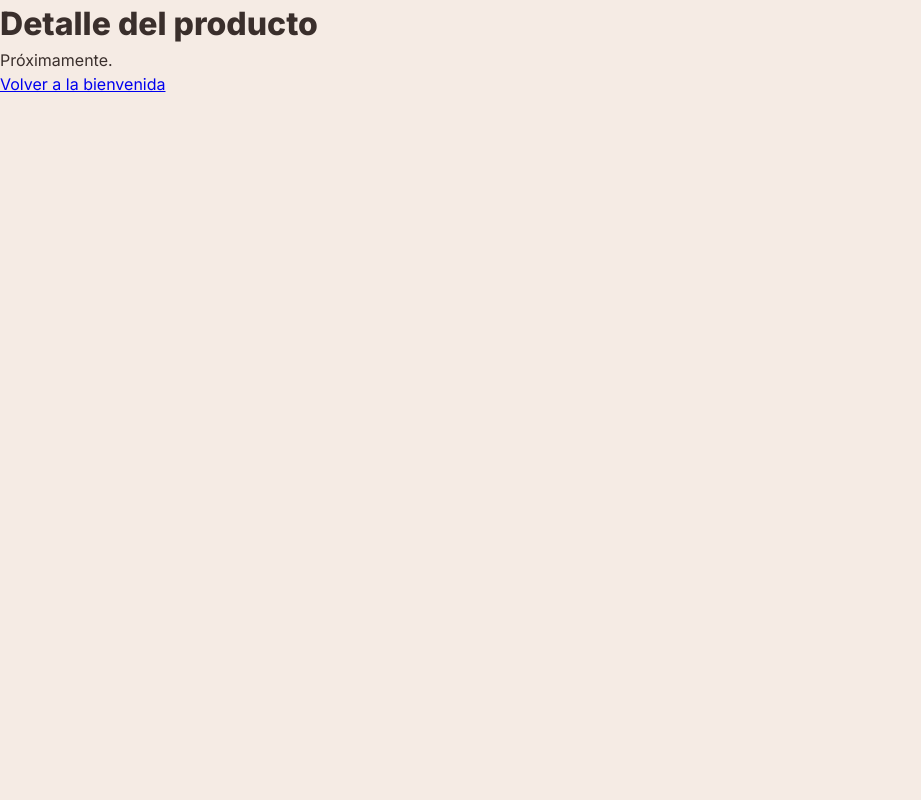
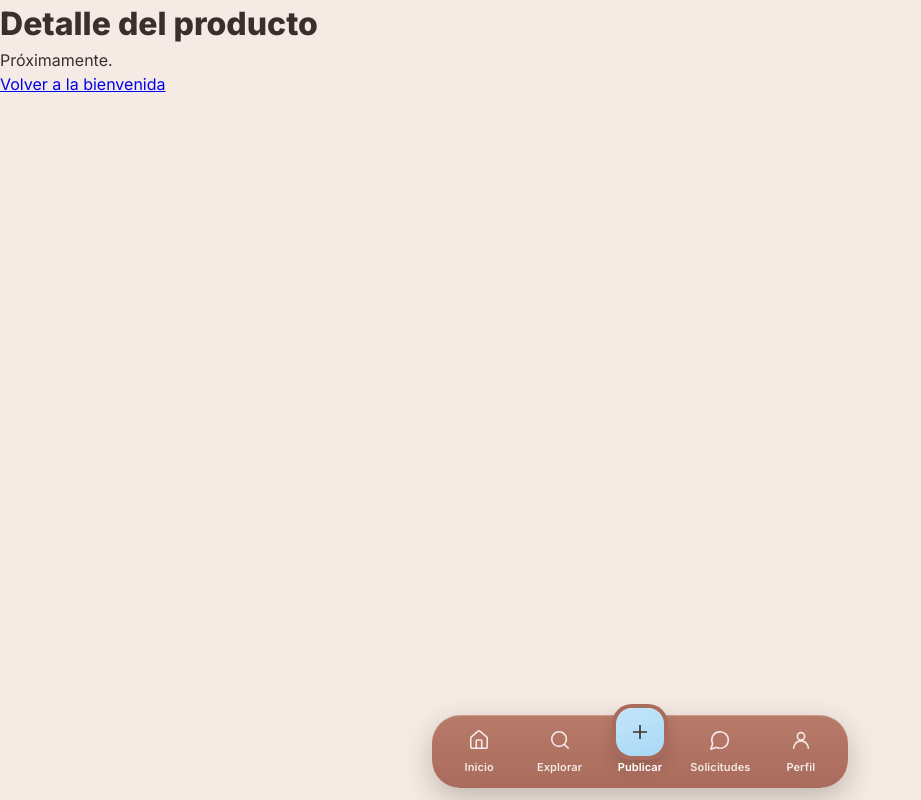
Before and after one commit to daviiid00/antojos-upb, a React (Vite) app in the folder app/frontend/: page /producto/1 in a window 1280 px wide. Shown: the whole page, without its empty margins (0-921 px from the left). Built offline with nearby package versions, Linux system fonts and the light colour scheme; no server answers.

Commit message:
ANTOJOS-45: Se agrega la barra de navegación global

```diff
--- a/app/frontend/src/App.jsx
+++ b/app/frontend/src/App.jsx
@@ -1,4 +1,5 @@
 import { Navigate, Route, Routes } from 'react-router'
+import AppLayout from './compartido/componentes/AppLayout.jsx'
 import Proximamente from './compartido/componentes/Proximamente.jsx'
 import RegisterPage from './modulos/autenticacion/RegisterPage.jsx'
 import WelcomePage from './modulos/autenticacion/WelcomePage.jsx'
@@ -7,16 +8,27 @@ import CatalogPage from './modulos/catalogo/CatalogPage.jsx'
 function App() {
   return (
     <Routes>
+      {/* Pantallas SIN barra de navegación */}
       <Route path="/" element={<Navigate to="/welcome" replace />} />
       <Route path="/welcome" element={<WelcomePage />} />
       <Route path="/register" element={<RegisterPage />} />
-      <Route path="/explorar" element={<CatalogPage />} />
-            <Route
-        path="/producto/:id"
-        element={<Proximamente titulo="Detalle del producto" />}
-      />
       <Route path="/login" element={<Proximamente titulo="Iniciar sesión" />} />
-      <Route path="/home" element={<Proximamente titulo="Inicio" />} />
+
+      {/* Pantallas CON barra de navegación */}
+      <Route element={<AppLayout />}>
+        <Route path="/home" element={<Proximamente titulo="Inicio" />} />
+        <Route path="/explorar" element={<CatalogPage />} />
+        <Route
+          path="/producto/:id"
+          element={<Proximamente titulo="Detalle del producto" />}
+        />
+        <Route path="/publicar" element={<Proximamente titulo="Publicar" />} />
+        <Route
+          path="/solicitudes"
+          element={<Proximamente titulo="Solicitudes" />}
+        />
+        <Route path="/perfil" element={<Proximamente titulo="Perfil" />} />
+      </Route>
     </Routes>
   )
 }
--- /dev/null
+++ b/app/frontend/src/compartido/componentes/AppLayout.css
@@ -0,0 +1,8 @@
+/* Deja espacio abajo para que la barra flotante no tape el contenido */
+.layout {
+  padding-bottom: 6.5rem;
+}
+
+.layout > main {
+  min-height: calc(100dvh - 6.5rem);
+}
--- /dev/null
+++ b/app/frontend/src/compartido/componentes/AppLayout.jsx
@@ -0,0 +1,15 @@
+import { Outlet } from 'react-router'
+import NavbarContainer from './NavbarContainer.jsx'
+import './AppLayout.css'
+
+// Estructura común: la pantalla de la ruta (Outlet) y la barra siempre abajo.
+function AppLayout() {
+  return (
+    <div className="layout">
+      <Outlet />
+      <NavbarContainer />
+    </div>
+  )
+}
+
+export default AppLayout
--- /dev/null
+++ b/app/frontend/src/compartido/componentes/IconosNavegacion.jsx
@@ -0,0 +1,63 @@
+// Íconos de la barra de navegación (trazo, heredan el color del texto).
+function Icono({ children }) {
+  return (
+    <svg
+      className="icono"
+      viewBox="0 0 24 24"
+      width="22"
+      height="22"
+      fill="none"
+      stroke="currentColor"
+      strokeWidth="1.75"
+      strokeLinecap="round"
+      strokeLinejoin="round"
+      aria-hidden="true"
+      focusable="false"
+    >
+      {children}
+    </svg>
+  )
+}
+
+export function IconoInicio() {
+  return (
+    <Icono>
+      <path d="M15 21v-8a1 1 0 0 0-1-1h-4a1 1 0 0 0-1 1v8" />
+      <path d="M3 10a2 2 0 0 1 .709-1.528l7-5.999a2 2 0 0 1 2.582 0l7 5.999A2 2 0 0 1 21 10v9a2 2 0 0 1-2 2H5a2 2 0 0 1-2-2z" />
+    </Icono>
+  )
+}
+
+export function IconoExplorar() {
+  return (
+    <Icono>
+      <circle cx="11" cy="11" r="8" />
+      <path d="m21 21-4.3-4.3" />
+    </Icono>
+  )
+}
+
+export function IconoMas() {
+  return (
+    <Icono>
+      <path d="M5 12h14M12 5v14" />
+    </Icono>
+  )
+}
+
+export function IconoSolicitudes() {
+  return (
+    <Icono>
+      <path d="M7.9 20A9 9 0 1 0 4 16.1L2 22Z" />
+    </Icono>
+  )
+}
+
+export function IconoPerfil() {
+  return (
+    <Icono>
+      <circle cx="12" cy="8" r="4" />
+      <path d="M4 21a8 8 0 0 1 16 0" />
+    </Icono>
+  )
+}
--- /dev/null
+++ b/app/frontend/src/compartido/componentes/NavbarContainer.css
@@ -0,0 +1,118 @@
+.navegacion {
+  /* Colores aproximados de la barra del prototipo de Figma */
+  --nav-fondo: #a96b5b;
+  --nav-fondo-claro: #b87a69;
+  --nav-texto: #ffffff;
+  --nav-texto-suave: rgba(255, 255, 255, 0.85);
+  --nav-activo: #fde08a;
+  --nav-destacado: #a8d8f5;
+
+  /* Barra flotante, centrada y separada del borde inferior */
+  position: fixed;
+  inset-inline: 0;
+  bottom: calc(0.75rem + env(safe-area-inset-bottom, 0px));
+  z-index: 10;
+  width: calc(100% - 1.5rem);
+  max-width: 26rem;
+  margin-inline: auto;
+  padding: 0.375rem 0.5rem;
+  border-radius: 1.75rem;
+  background: linear-gradient(180deg, var(--nav-fondo-claro), var(--nav-fondo));
+  box-shadow:
+    0 10px 28px rgba(58, 47, 44, 0.28),
+    inset 0 1px 0 rgba(255, 255, 255, 0.25);
+}
+
+.navegacion__lista {
+  display: grid;
+  grid-template-columns: repeat(5, 1fr);
+  gap: 0.125rem;
+  align-items: end;
+  padding: 0;
+  list-style: none;
+}
+
+.navegacion__enlace {
+  display: flex;
+  flex-direction: column;
+  align-items: center;
+  gap: 0.1875rem;
+  width: 100%;
+  padding: 0.5rem 0.25rem 0.4375rem;
+  border-radius: 1.125rem;
+  color: var(--nav-texto-suave);
+  font-size: 0.6875rem;
+  font-weight: 600;
+  letter-spacing: 0.01em;
+  text-decoration: none;
+  transition:
+    background-color 0.2s ease,
+    color 0.2s ease,
+    transform 0.15s ease;
+}
+
+.navegacion__enlace:hover {
+  background-color: rgba(255, 255, 255, 0.12);
+  color: var(--nav-texto);
+}
+
+.navegacion__enlace:active {
+  transform: scale(0.96);
+}
+
+/* Acceso de la pantalla en la que se está: píldora clara + ícono resaltado */
+.navegacion__enlace--activo {
+  background-color: rgba(255, 255, 255, 0.2);
+  color: var(--nav-activo);
+}
+
+.navegacion__enlace--activo .icono {
+  stroke-width: 2.25;
+}
+
+/* Botón central "Publicar": elevado, con aro del color de la barra */
+.navegacion__enlace--destacado,
+.navegacion__enlace--destacado:hover,
+.navegacion__enlace--destacado.navegacion__enlace--activo {
+  background-color: transparent;
+}
+
+.navegacion__enlace--destacado {
+  padding-top: 0;
+  color: var(--nav-texto);
+}
+
+.navegacion__enlace--destacado .navegacion__icono {
+  display: grid;
+  place-items: center;
+  width: 3rem;
+  height: 3rem;
+  margin-top: -1.5rem;
+  border-radius: 1rem;
+  background: linear-gradient(160deg, #c3e6fa, var(--nav-destacado));
+  color: var(--color-texto);
+  box-shadow:
+    0 0 0 4px var(--nav-fondo),
+    0 8px 16px rgba(58, 47, 44, 0.3);
+  transition: transform 0.2s ease;
+}
+
+.navegacion__enlace--destacado:hover .navegacion__icono {
+  transform: translateY(-2px);
+}
+
+.navegacion__enlace:focus-visible {
+  outline: 3px solid var(--nav-activo);
+  outline-offset: 2px;
+}
+
+@media (prefers-reduced-motion: reduce) {
+  .navegacion__enlace,
+  .navegacion__enlace--destacado .navegacion__icono {
+    transition: none;
+  }
+
+  .navegacion__enlace:active {
+    transform: none;
+  }
+}
--- /dev/null
+++ b/app/frontend/src/compartido/componentes/NavbarContainer.jsx
@@ -0,0 +1,51 @@
+import { NavLink } from 'react-router'
+import {
+  IconoExplorar,
+  IconoInicio,
+  IconoMas,
+  IconoPerfil,
+  IconoSolicitudes,
+} from './IconosNavegacion.jsx'
+import './NavbarContainer.css'
+
+// Cada acceso: ruta, texto e ícono. "Publicar" es el botón central destacado.
+const ACCESOS = [
+  { ruta: '/home', texto: 'Inicio', Icono: IconoInicio },
+  { ruta: '/explorar', texto: 'Explorar', Icono: IconoExplorar },
+  { ruta: '/publicar', texto: 'Publicar', Icono: IconoMas, destacado: true },
+  { ruta: '/solicitudes', texto: 'Solicitudes', Icono: IconoSolicitudes },
+  { ruta: '/perfil', texto: 'Perfil', Icono: IconoPerfil },
+]
+
+function NavbarContainer() {
+  return (
+    <nav className="navegacion" aria-label="Navegación principal">
+      <ul className="navegacion__lista">
+        {ACCESOS.map(({ ruta, texto, Icono, destacado }) => (
+          <li key={ruta}>
+            {/* NavLink marca solo el acceso de la ruta actual (isActive) */}
+            <NavLink
+              to={ruta}
+              className={({ isActive }) =>
+                [
+                  'navegacion__enlace',
+                  destacado ? 'navegacion__enlace--destacado' : '',
+                  isActive ? 'navegacion__enlace--activo' : '',
+                ]
+                  .filter(Boolean)
+                  .join(' ')
+              }
+            >
+              <span className="navegacion__icono">
+                <Icono />
+              </span>
+              <span className="navegacion__texto">{texto}</span>
+            </NavLink>
+          </li>
+        ))}
+      </ul>
+    </nav>
+  )
+}
+
+export default NavbarContainer
```
